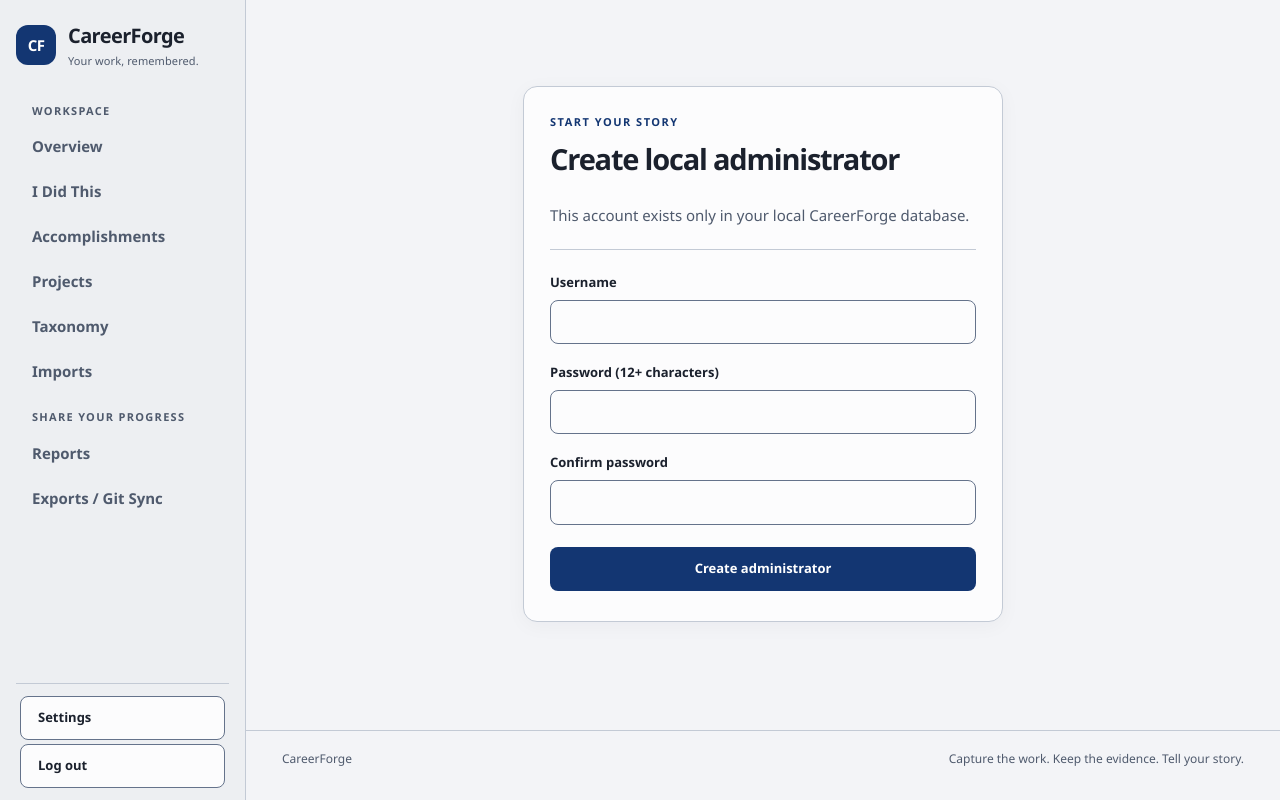
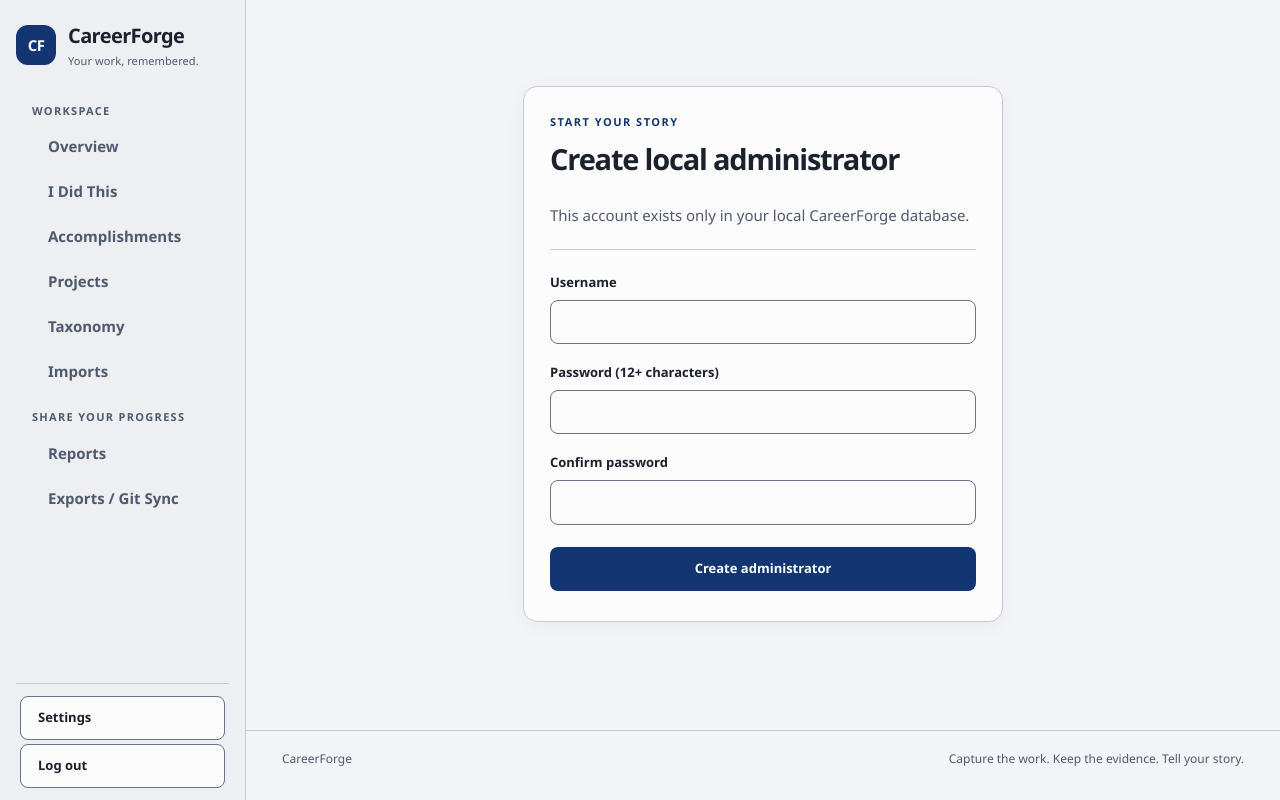
Before and after one commit to tbrigham75/CareerForge, a FastAPI app: page /setup in a window 1280 px wide. Run offline with FastAPI, Linux system fonts and the light colour scheme; the visitor is signed in with stand-in values (Sample User, id 1).

Commit message:
style: indent sidebar items beneath section headings

```diff
--- a/backend/app/static/app.css
+++ b/backend/app/static/app.css
@@ -51,6 +51,7 @@
 .brand { flex-shrink: 0; }
 .nav-heading { margin: 16px 12px 6px; color: var(--muted); font-size: 11px; font-weight: 750; text-transform: uppercase; letter-spacing: 1.3px; }
 nav a { display: block; margin: 3px 0; padding: 9px 12px; border-radius: var(--radius-sm); color: var(--muted); text-decoration: none; font-weight: 600; }
+.navigation > a { margin-inline-start: 16px; }
 nav a:hover { background: var(--subtle); color: var(--ink); }
 nav a[aria-current] { color: var(--accent); background: var(--accent-soft); box-shadow: inset 3px 0 var(--accent); }
 .sidebar-footer { flex: 0 0 auto; border-top: 1px solid var(--line); padding: 12px 4px 0; display: grid; gap: 4px; }
--- a/backend/app/templates/base.html
+++ b/backend/app/templates/base.html
@@ -2,7 +2,7 @@
 <html lang="en"><head>
 <meta charset="utf-8"><meta name="viewport" content="width=device-width,initial-scale=1">
 <title>{% block title %}CareerForge{% endblock %}</title>
-<script src="/static/theme.js?v=20261007b"></script><link rel="stylesheet" href="/static/app.css?v=20261008-settings"><script src="/static/app.js?v=20261008-settings" defer></script>
+<script src="/static/theme.js?v=20261007b"></script><link rel="stylesheet" href="/static/app.css?v=20261008-nav-indent"><script src="/static/app.js?v=20261008-settings" defer></script>
 </head><body class="{{ 'workspace' if user_id else 'guest' }}">
 <a class="skip-link" href="#main">Skip to content</a>
 {% if user_id %}<aside class="sidebar">
```
